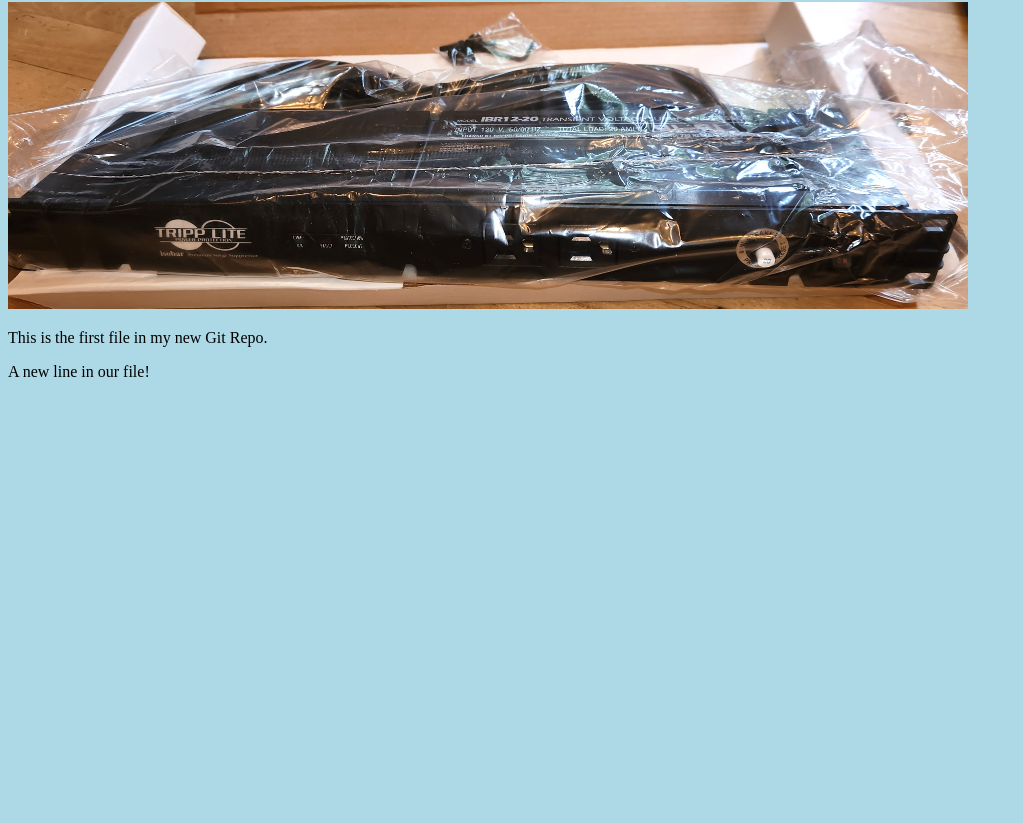
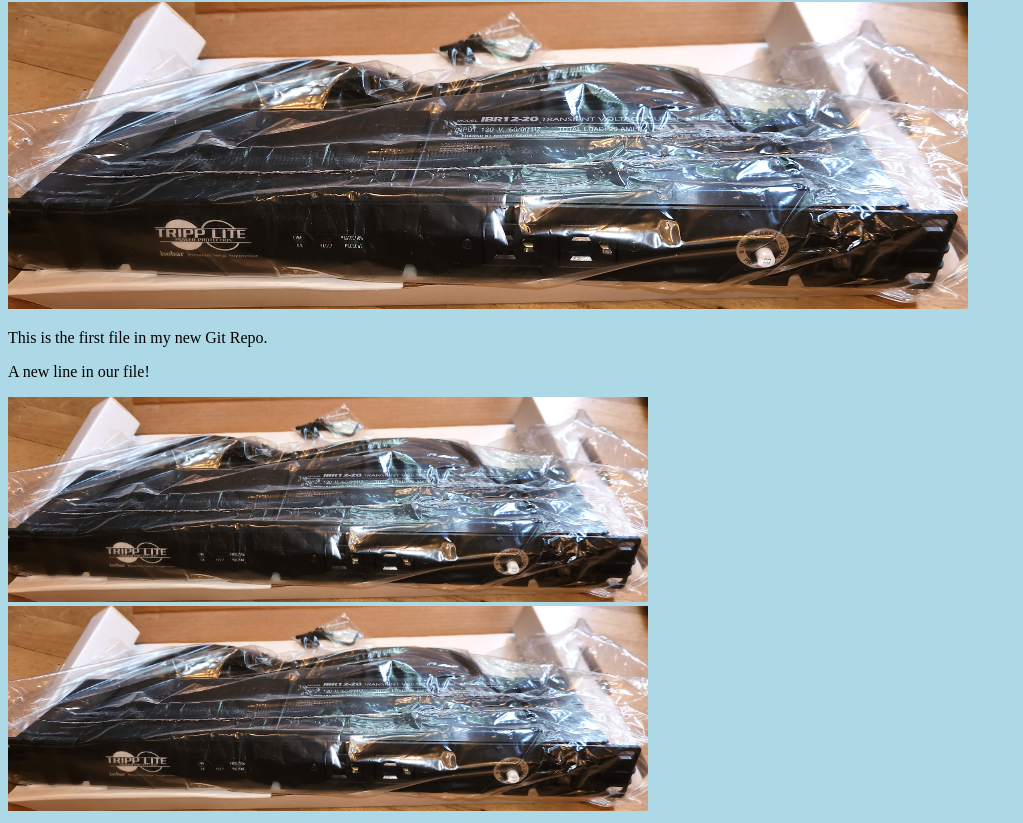
Before and after one commit to onsitecio-dj/onsitecio-dj.github.io, a plain HTML site: page index.html in a window 1280 px wide. Shown: the part 78-901 px from the top of the page, without its empty margins (0-1023 px from the left). Before the commit the page ends 800 px from the top, so only its background shows below. Drawn offline with Linux system fonts and the light colour scheme.

Commit message:
added 2nd image

```diff
--- a/index.html
+++ b/index.html
@@ -11,6 +11,8 @@
 style="width:100%;max-width:960px"></div>
 <p>This is the first file in my new Git Repo.</p>
 <p>A new line in our file!</p>
+<div><img src="img_hello_git.jpg" alt="Hello Git" style="width:100%;max-width:640px"></div>
+<div><img src="img_hello_git2.jpg" alt="Hello Git" style="width:100%;max-width:640px"></div>
 
 </body>
 </html>
```
Also changed, not shown: img_hello_git2.jpg (added).
